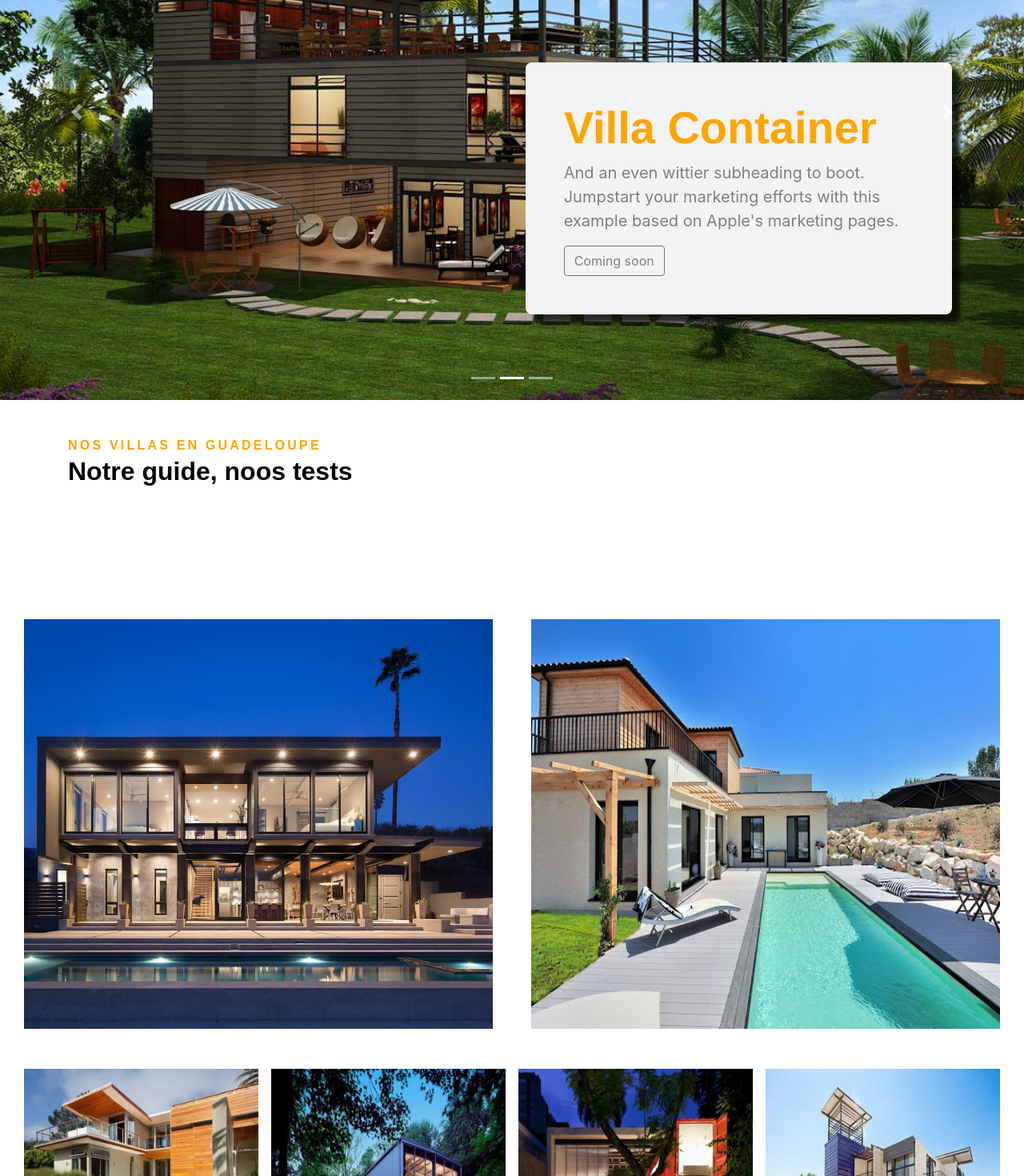
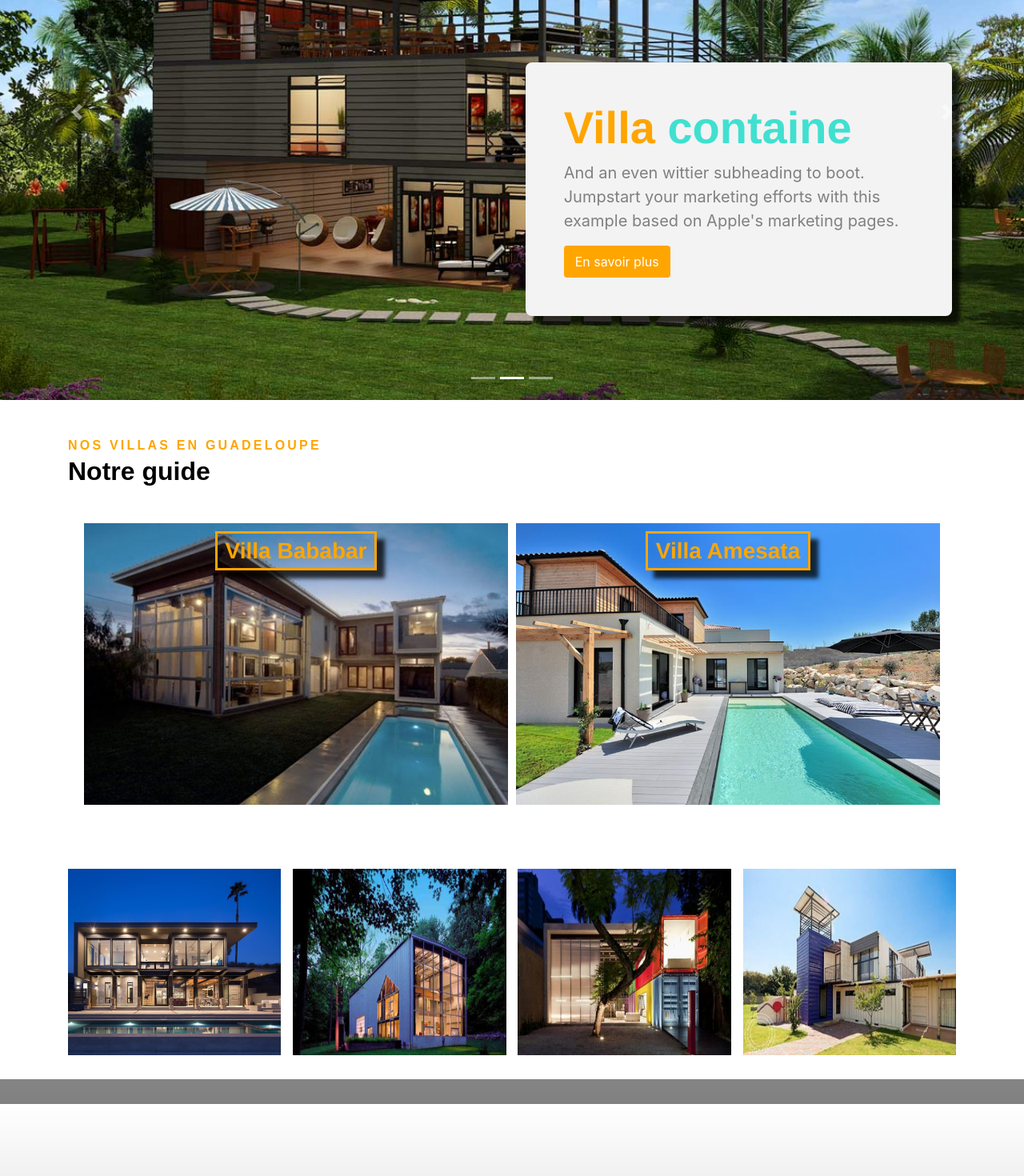
Before and after one commit to objectifMH/containerMirroor, an Angular app: page / in a window 1280 px wide. Shown: the part 220-1690 px from the top of the page at 80% size. Built offline with nearby package versions, Linux system fonts and the light colour scheme.

Commit message:
notre guide

```diff
--- a/src/app/app.component.html
+++ b/src/app/app.component.html
@@ -11,7 +11,7 @@
       <div class="head_right p-3">
           <ul class="ul_pc">
               <li class="nav-item" >
-                  <div    class="nav-link link-logo a_search"
+                  <div    class="nav-link link-logo a_search d-flex align-items-center"
                           title="Search"
                   >
                       <!-- <form [formGroup]="monForm" class="form_search" >
@@ -32,7 +32,7 @@
                       </form> -->
                       <span class="material-icons search_material"  >
                         search
-                    </span>
+                      </span>
                   </div>
               </li>
               <li class="nav-item">
@@ -130,6 +130,8 @@
   </div> -->
 </header>
 
+<aside>
+
 <div id="carouselExampleIndicators" class="carousel slide position-relative" data-ride="carousel">
   <ol class="carousel-indicators">
     <li data-target="#carouselExampleIndicators" data-slide-to="0" class="active"></li>
@@ -157,11 +159,14 @@
   </a>
 
   <div class="col-md-5 p-lg-5 mx-auto my-5 position-absolute punny_headline">
-    <h1 class="display-4 font-weight-bold">Villa Container</h1>
+    <h1 class="display-4 font-weight-bold">Villa
+      <span class="span_container">
+        {{container}}
+      </span></h1>
     <p class="lead font-weight-normal">
       And an even wittier subheading to boot.
       Jumpstart your marketing efforts with this example based on Apple's marketing pages.</p>
-    <a class="btn btn-outline-secondary" href="#">Coming soon</a>
+    <a class="btn btn-outline-secondary punny_a" href="#">En savoir plus</a>
   </div>
 
 </div>
@@ -169,24 +174,35 @@
 <div class="villas">
   <div class="col-md-8" class="our_villas container">
     <p class="subtitle text-primary">Nos Villas en Guadeloupe</p>
-    <h2>Notre guide, noos tests</h2>
+    <h2>Notre guide</h2>
   </div>
 </div>
 
 
 
 <div class="container_img container-fluid d-flex flex-column justify-content-between ">
-  <div class="top container_img container-fluid d-flex flex-row justify-content-between ">
+  <div class="top container_img container d-flex flex-row justify-content-between ">
+    <div class="top container_img container-fluid d-flex flex-row justify-content-between ">
+      <div class="position-relative right">
+        <h3 class="h3_villa">Villa Bababar</h3>
+        <img  src="assets/img/1.jpg">
+      </div>
+      <div class="position-relative left">
+        <h3 class="h3_villa">Villa Amesata</h3>
+        <img  src="assets/img/2.jpg">
+      </div>
+
+    </div>
+  </div>
+  <div class="bottom container d-flex flex-row justify-content-between">
     <img  src="assets/img/7.jpg">
-    <img  src="assets/img/2.jpg">
-  </div>
-  <div class="bottom container-fluid d-flex flex-row justify-content-between">
-    <img  src="assets/img/3.jpg">
     <img  src="assets/img/4.jpg">
     <img  src="assets/img/5.jpg">
     <img  src="assets/img/6.jpg">
   </div>
 </div>
+
+</aside>
 
 
 <section>
--- a/src/app/app.component.scss
+++ b/src/app/app.component.scss
@@ -103,6 +103,18 @@
                 }
             }
 
+            .search_material {
+                cursor: pointer;
+                cursor: pointer;
+
+                transition: .2s ease-in-out;
+                &:hover {
+                    transform: scale(1.2);
+                    color: orange;
+                }
+
+            }
+
             .a_search {
                 display: flex;
                 flex-direction: row;
@@ -145,22 +157,19 @@
                             cursor: pointer;
                     }
 
-                    .search_material {
-                        cursor: pointer;
-                        margin-left: 5px;
-                        margin-top: 5px;
+                    // .search_material {
+                    //     cursor: pointer;
+                    //     margin-left: 5px;
+                    //     margin-top: 5px;
+                    //     cursor: pointer;
+
+                    //     transition: .2s ease-in-out;
+                    //     &:hover {
+                    //         transform: scale(1.2);
+                    //     }
+
+                    // }
                 }
-                }
-            }
-
-            .total_pokedex {
-                width: 25px;
-                height: 25px;
-                position: absolute !important;
-                top:-5px;
-                right: 5px;
-                font-size: 15px;
-                border-radius: 50%;
             }
         }
 
@@ -183,25 +192,58 @@
     background:#f3f3f3;
     box-shadow: 1px 1px 4px 0px rgba(0, 0, 0, 0.75);
     .ul_pc {
-        a {
+        a, .search_material{
             color: $color_grey !important;
+
+            transition: .2s ease-in-out;
+            &:hover {
+                color: $color_orange !important;
+            }
         }
     }
 }
 
-.container_img {
-    padding-top: 60px;
-    padding-bottom: 30px;
-    background-color: white;
 
+
+aside {
+    background: orange;
+    .carousel {
+        background: white;
+
+        .carousel-item {
             img {
-        width: 48%;
+                height: 100h;
+            }
+        }
+        .punny_headline {
+            top: 0;
+            right: 0;
+            background:#f3f3f3;
+            border-radius: 8px;
+            top: 250px;
+            right: 90px;
+            box-shadow: 10px 10px 5px 0 rgba(0,0,0,.75);
+
+            h1 {
+                color: $color_orange;
+                .span_container {
+                    color: $color_turquoise;
+                }
             }
 
-    .bottom {
-        margin-top: 20px;
-        img {
-            width: 24%;
+            p {
+                color: $color_grey;
+            }
+
+            .punny_a {
+                background: orange;
+                color: white;
+                border: 2px solid orange;
+
+                transition: all .2s ease-in-out;
+                &:hover {
+                    //transform: scale(1.22);
+                    box-shadow: 10px 10px 5px 0 rgba(0,0,0,.75);                 }
             }
         }
     }
@@ -212,7 +254,6 @@
         font-family: Poppins,sans-serif;
 
         .our_villas {
-
 
             .subtitle {
                 text-transform: uppercase;
@@ -236,33 +277,42 @@
         }
     }
 
+    .container_img {
+        padding-bottom: 30px;
+        background-color: white;
+
+        .top {
+
+            .right, .left {
+                display:flex;
+                justify-content: center;
+
+            img {
+                width: 98%;
+            }
+        }
 
 
-.carousel {
-    background: white;
+            .h3_villa {
+                position: absolute;
+                top:10px;
+                margin: auto;
+                color: orange;
+                border: 3px solid orange;
+                font-weight: bolder;
+                padding: 5px 10px;
+                box-shadow: 10px 10px 5px 0 rgba(0,0,0,.75);
 
-    .carousel-item {
-        img {
-            height: 100h;
             }
         }
-    .punny_headline {
-        top: 0;
-        right: 0;
-        background:#f3f3f3;
-        border-radius: 8px;
-        top: 250px;
-        right: 90px;
-        box-shadow: 10px 10px 5px 0 rgba(0,0,0,.75);
-
-        h1 {
-            color: $color_orange;
+        .bottom {
+            margin-top: 20px;
+            img {
+                width: 24%;
+            }
+        }
     }
 
-        p {
-            color: $color_grey;
-        }
-    }
 }
 
 section {
--- a/src/app/app.component.ts
+++ b/src/app/app.component.ts
@@ -7,6 +7,9 @@ import { Component, HostListener } from '@angular/core';
 })
 export class AppComponent {
   title = 'containerMirroor';
+  container = "";
+  interval;
+  timeLeft: number = 5;
 
 @HostListener('window:scroll', ['$event'])
 
@@ -19,4 +22,22 @@ onWindowScroll(e) {
       element.classList.remove('opacity_true');
     }
   }
+
+  ngOnInit(): void {
+    this.timerContainer();
+  }
+
+  timerContainer() {
+    let inc = 0 ;
+    this.interval = setInterval(() => {
+
+      if(this.timeLeft >= 0) {
+        this.timeLeft--;
+        inc = -this.timeLeft;
+        this.container = "container".slice(0, "container".length + inc);
+      } else {
+        this.timeLeft = "container".length;
+      }
+    },100)
+  }
 }
```
Lines whose indentation alone changed are shown as unchanged.
